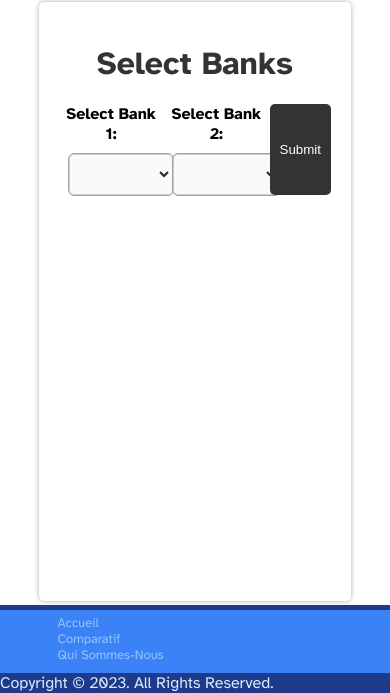
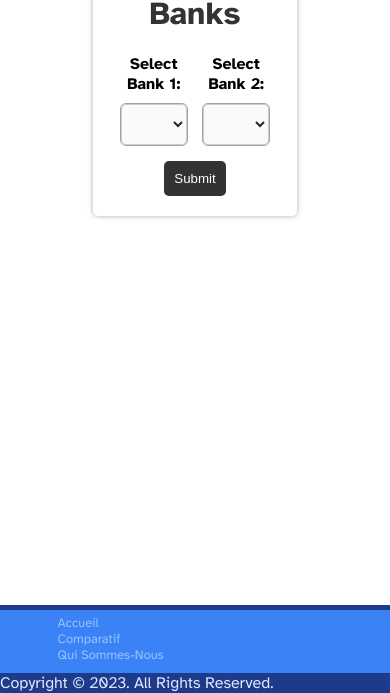
Before and after one commit to dj-lotfi/EKHETIYAR, a PHP site: page /comparatif in a window 390 px wide. Shown: the part 151-844 px from the top of the page. Run offline with PHP 8.4, Linux system fonts and the light colour scheme; data that the repository does not hold is empty; some libraries are stand-ins or nearby versions.

Commit message:
Changed layout for comparatif page
-Commented out carousel for now because it takes up space + makes no sense outside of page d'accueil.

-The 2 empty grid cells in .select-container are there so we can make the page responsive later (For mobiles, it will take no space. For landscape screens, it will be the same width as prestation name, so the each bank's image and name will line-up with its prestations' values under them).

```diff
--- a/app/Views/comparatif/index.php
+++ b/app/Views/comparatif/index.php
@@ -32,7 +32,7 @@
             <span></span>
         </label>
     </header>
-    <section>
+    <!--<section>
         <div class="carousel">
 
             <button class="carousel__button carousel__button--left">
@@ -64,9 +64,8 @@
             </div>
 
         </div>
-    </section>
-    <main class="content-layout">
-        <section></section>
+    </section>-->
+    <main class="comparatif-layout">
         <?php
         $model = new BanqueModel();
 
@@ -75,6 +74,7 @@
             <h1>Select Banks</h1>
             <form method="post">
                 <div class="select-container">
+                    <div></div>
                     <div>
                         <label for="bank1">Select Bank 1:</label>
                         <select id="bank1" name="bank1">
@@ -97,6 +97,7 @@
         </div>
 
     </main>
+    <section></section>
     <footer>
         <ul>
             <li><a href="<?= PROOT ?>/accueil">Accueil</a></li>
--- a/css/comparatif.css
+++ b/css/comparatif.css
@@ -2,11 +2,13 @@
     width: 80%;
     margin: 0 auto;
     padding: 20px;
-    padding-bottom: 20%;
     background-color: white;
     border-radius: 5px;
     box-shadow: 0px 0px 5px #aaa;
     text-align: center;
+
+    display: grid;
+    grid-template-rows: auto auto;
 }
 
 h1 {
@@ -21,9 +23,10 @@
 }
 
 .select-container {
-    display: flex;
-    justify-content: center;
-    margin-bottom: 20px;
+    display: grid;
+    grid-template-columns: auto 1fr 1fr;
+    grid-template-rows: auto auto;
+    row-gap: 1rem;
 }
 
 select {
@@ -31,8 +34,8 @@
     font-size: 16px;
     border-radius: 5px;
     border: 1px solid #ccc;
-    width: 100%;
-    margin: 0 10px;
+    width: 80%;
+    margin: 0 auto;
 }
 
 input[type="submit"] {
@@ -44,8 +47,15 @@
     border: none;
     border-radius: 5px;
     cursor: pointer;
+
+    grid-row-start: 2;
+    grid-column: 2 / span 2;
 }
 
 input[type="submit"]:hover {
     background-color: #555;
 }
+
+.comparatif-layout {
+    margin: 1% auto;
+}
```
